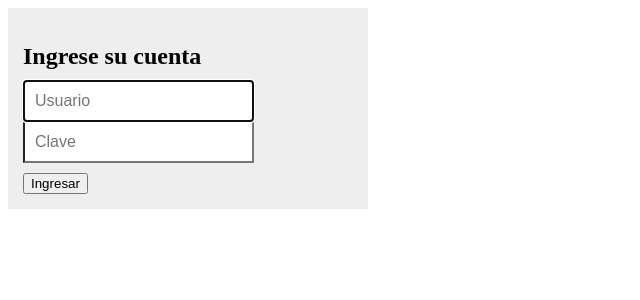
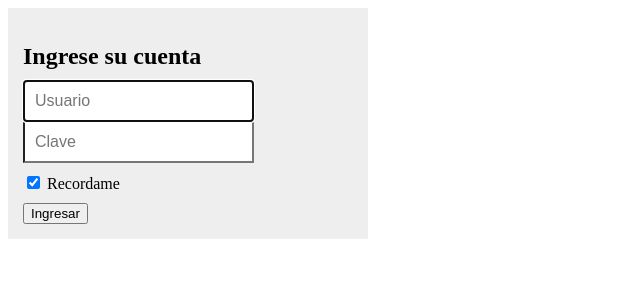
Before and after one commit to jenniferarce/TPLabIV, a PHP site: page /partes/formIngreso.php in a window 1280 px wide. Shown: the top 300 px of the page, without its empty margins (0-640 px from the left). Run offline with PHP 8.4, Linux system fonts and the light colour scheme.

Commit message:
checkbox

```diff
--- a/partes/formIngreso.php
+++ b/partes/formIngreso.php
@@ -14,6 +14,12 @@ if(!isset($_SESSION['registrado'])){  ?>
           <br>
           <input type="password" id="clave" name="clave" class="form-control" title="Ingrese su contraseña" placeholder="Clave" required>
           <br>
+       <div class="checkbox">
+          <label>
+            <input type="checkbox" id="recordarme" checked> Recordame
+          </label>
+
+        </div>
         <button class="btn btn-lg btn-primary btn-block" type="submit">Ingresar</button>
       </form>
 
```
